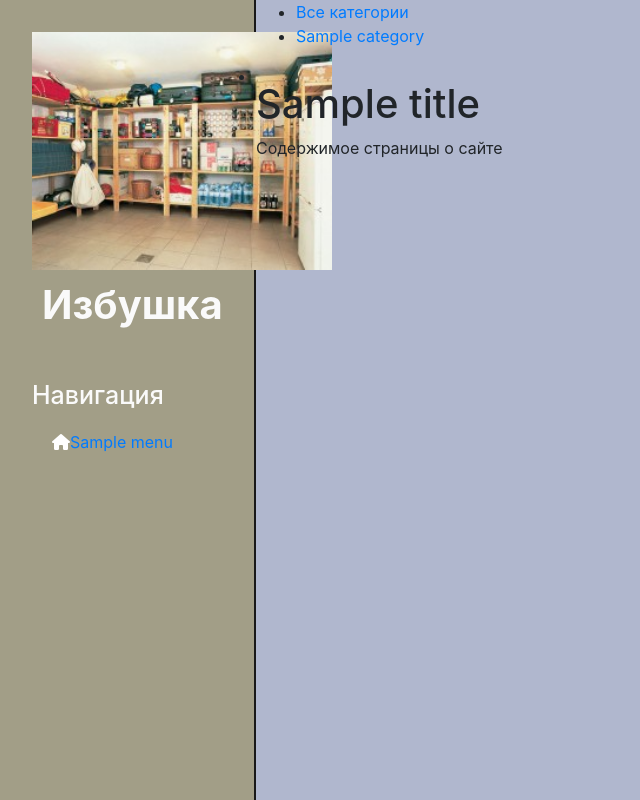
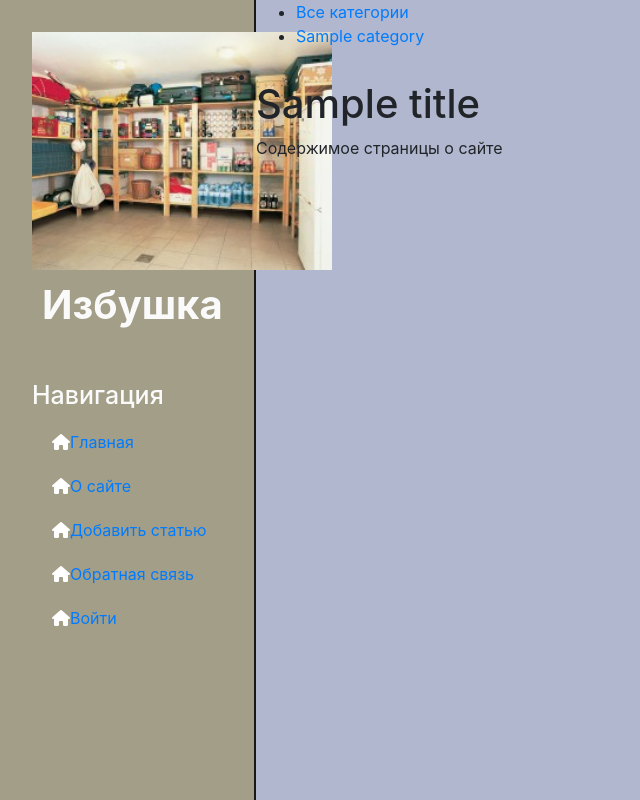
Before and after one commit to blt1305/miniblog, a Django app: template miniblog/stock/templates/stock/about.html in a window 1280 px wide. Shown: the whole page, without its empty margins (0-640 px from the left). Run offline with Django 4.2, Linux system fonts and the light colour scheme; the template is opened without the code that fills it: most values are stand-ins (such as "Sample title", 1, 10 or a date in 2020).

Commit message:
Добавлен пользовательский тег шаблона для контекстного меню (переменная menu)

```diff
--- a/miniblog/stock/templates/stock/base.html
+++ b/miniblog/stock/templates/stock/base.html
@@ -16,14 +16,11 @@
         <img src="{% static 'stock/images/dacha7.jpg' %}" class="image">
         <span class = "logo">Избушка</span>
         <h3>Навигация</h3>
+<!--        {% get_menu as menu %}-->
         <ul>
-            {% for m in menu %}
-                {% if not forloop.last %}
-                    <li><i class="fa-solid fa-house"></i><a href={% url m.url_name %}>{{m.title}}</a>  </li>
-                {% else %}
-                    <li class = 'last'><i class="fa-solid fa-house"></i><a href={% url m.url_name %}>{{m.title}}</a></li>
-                {% endif %}
-            {% endfor %}
+
+            {% show_menu %}
+
         </ul>
     </aside>
 {% block mainmenu %}
--- /dev/null
+++ b/miniblog/stock/templates/stock/list_menu.html
@@ -0,0 +1,7 @@
+  {% for m in menu %}
+        {% if not forloop.last %}
+            <li><i class="fa-solid fa-house"></i><a href={% url m.url_name %}>{{m.title}}</a>  </li>
+        {% else %}
+            <li class = 'last'><i class="fa-solid fa-house"></i><a href={% url m.url_name %}>{{m.title}}</a></li>
+        {% endif %}
+  {% endfor %}
--- a/miniblog/stock/templatetags/stock_tags.py
+++ b/miniblog/stock/templatetags/stock_tags.py
@@ -20,3 +20,27 @@ def show_categories(sort = None, cat_selected = 0):
     else:
         cats = Category.objects.order_by(sort)
     return {'cats': cats, 'cat_selected': cat_selected}
+
+@register.simple_tag()
+def get_menu():
+    '''возвращает контекстное меню'''
+    menu = [
+        {'title': 'Главная', 'url_name': 'home'},
+        {'title': 'О сайте', 'url_name': 'about'},
+        {'title': 'Добавить статью', 'url_name': 'add_page'},
+        {'title': 'Обратная связь', 'url_name': 'contact'},
+        {'title': 'Войти', 'url_name': 'login'}
+    ]
+    return menu
+
+@register.inclusion_tag('stock/list_menu.html')
+def show_menu():
+    '''создание html-фрагмента с контекстным меню'''
+    menu = [
+        {'title': 'Главная', 'url_name': 'home'},
+        {'title': 'О сайте', 'url_name': 'about'},
+        {'title': 'Добавить статью', 'url_name': 'add_page'},
+        {'title': 'Обратная связь', 'url_name': 'contact'},
+        {'title': 'Войти', 'url_name': 'login'}
+    ]
+    return {'menu': menu}
```
Also changed, not shown: miniblog/stock/views.py (+5 -14 lines).
